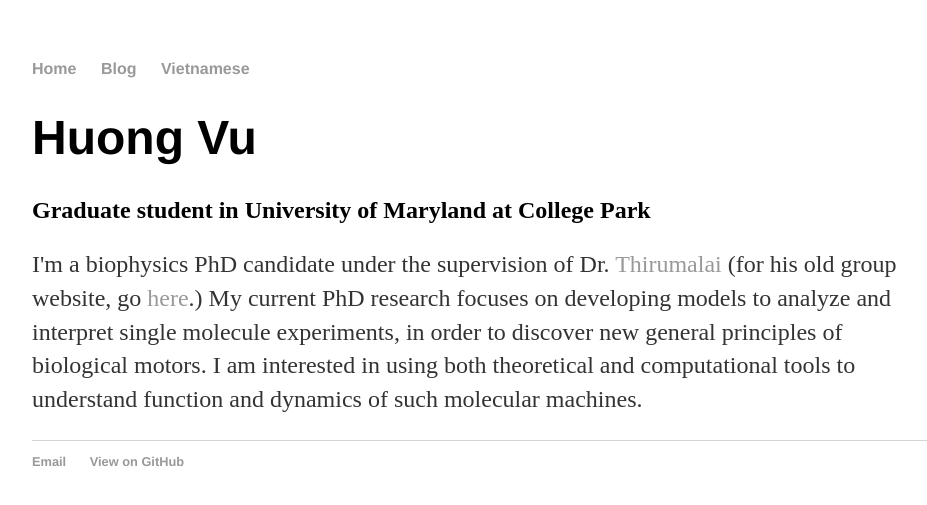
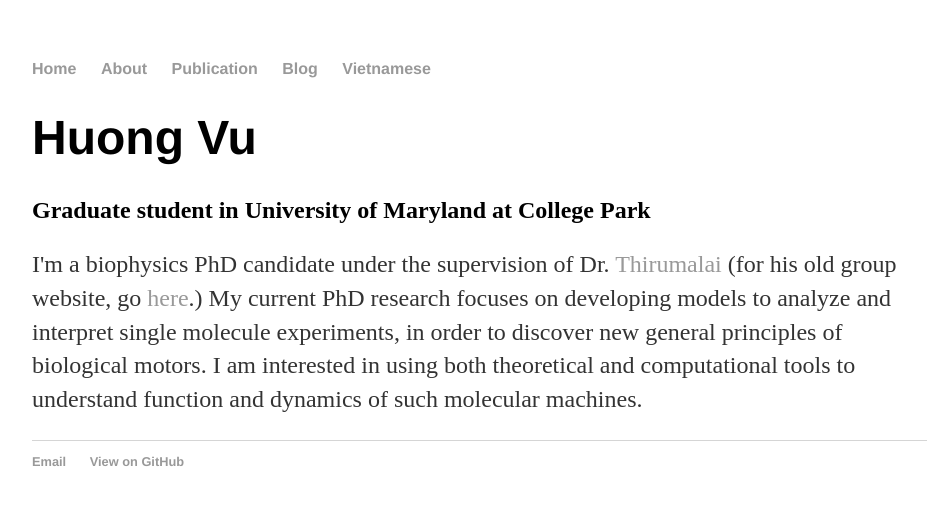
Before and after one commit to huongtvu/meoy9.github.io, a Jekyll site: the page built from index.html, in a window 1280 px wide. Shown: the top 505 px of the page, without its empty margins (160-1087 px from the left). Built offline with Jekyll 4.4.1, drawn with Linux system fonts in a browser that asks for light colours.

Commit message:
Update default.html

```diff
--- a/_layouts/default.html
+++ b/_layouts/default.html
@@ -9,8 +9,8 @@
 			<nav>
 	    		<ul>
 	        		<li><a href="/">Home</a></li>
-		        <!--	<li><a href="/about">About</a></li> -->
-	        	<!--	<li><a href="/cv">CV</a></li> -->
+		        	<li><a href="/about">About</a></li>
+	        		<li><a href="/publication">Publication</a></li>
 	        		<li><a href="/blog">Blog</a></li>
 				<li><a href="/vietnamese">Vietnamese</a></li>
     		</ul>
```
